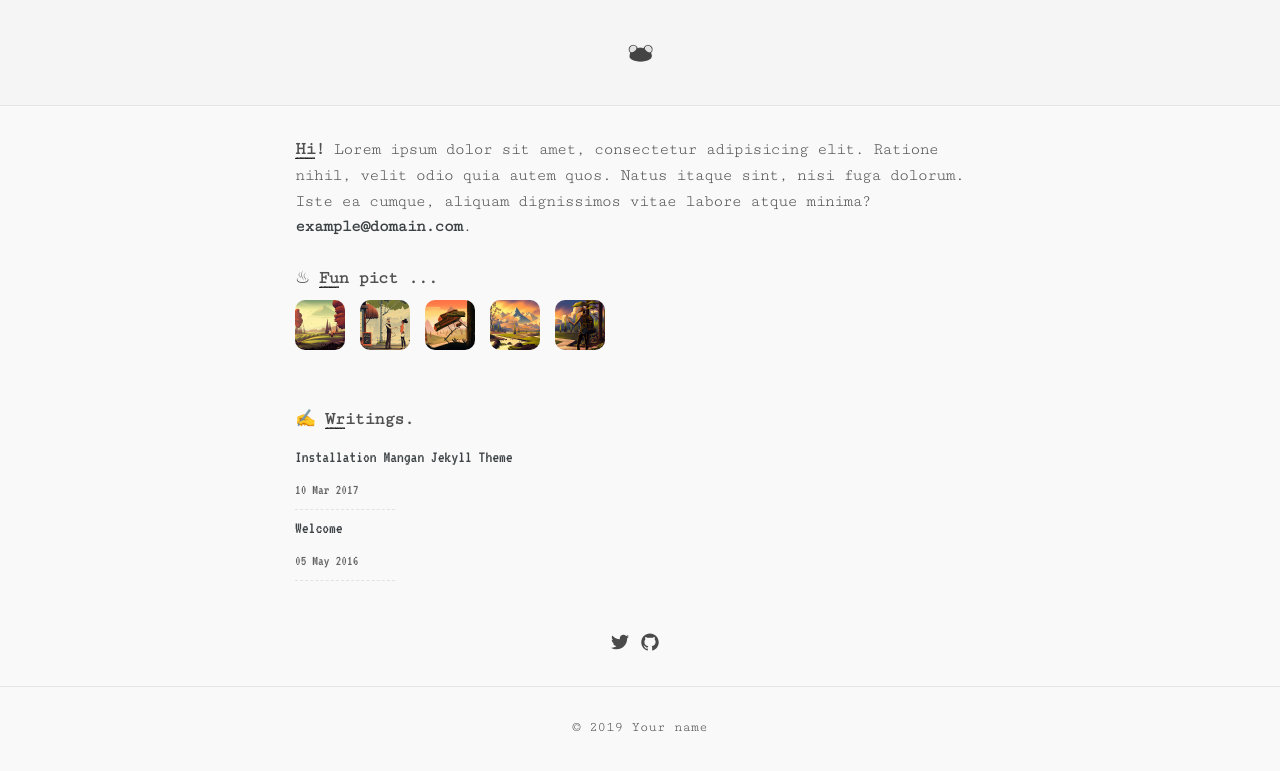
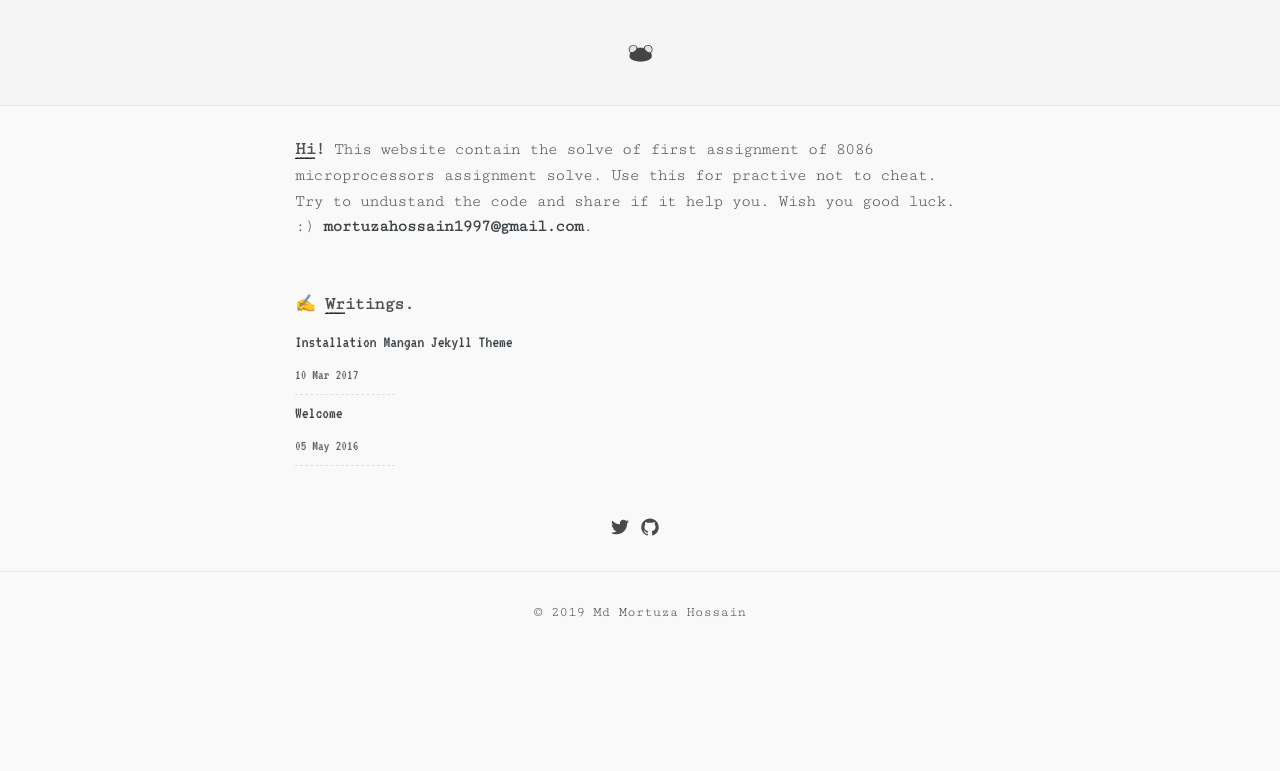
Before and after one commit to mortuzahossain/assembly, a Jekyll site: the page built from index.html, in a window 1280 px wide. Shown: the top 771 px of the page. Built offline with Jekyll 4.4.1, drawn with Linux system fonts in a browser that asks for light colours; some web fonts are replaced; the list of posts is cut into pages by our own code.

Commit message:
Add site description

```diff
--- a/_config.yml
+++ b/_config.yml
@@ -1,13 +1,13 @@
 # Site settings ...
-uri: domain.com
-url: https://domain.com
-name: Your name
-title: Mangan Jekyll Theme
-email: example@domain.com
-author: username
-keywords: "Your, Keyword, Here"
-description: "Lorem ipsum dolor sit amet, consectetur adipisicing elit. Ratione nihil, velit odio quia autem quos. Natus itaque sint, nisi fuga dolorum. Iste ea cumque, aliquam dignissimos vitae labore atque minima?"
-social_username: username
+uri: https://mortuzahossain.github.io/assembly/
+url: https://mortuzahossain.github.io/assembly/
+name: Md Mortuza Hossain
+title: 8086 Assignment
+email: mortuzahossain1997@gmail.com
+author: mortuzahossain
+keywords: "Assignment,asm,project"
+description: "This website contain the solve of first assignment of 8086 microprocessors assignment solve. Use this for practive not to cheat. Try to undustand the code and share if it help you. Wish you good luck. :)"
+social_username: mortuzahossain
 
 # Build settings ...
 sass:
--- a/index.html
+++ b/index.html
@@ -7,29 +7,7 @@ layout: default
           <div class="dummy">
             <b><span class="big">Hi!</span></b> {{ site.description }}
             <a href="mailto:{{ site.email }}"><b>{{ site.email }}</b></a>.<br><br>
-            ♨ <b><span class="big">Fun pict ...</span></b><br>
-            <div class="photos">
-              <a href="https://www.instagram.com/p/BCI1dwchQX5/" class="p0 photo" target="_blank" rel="noopener">
-                <img alt="Vectisaurus Fruitadens Rajasaurus Empaterias." src="{{ '/images/ig_1.jpg' | relative_url }}">
-              </a>
-              <a href="https://www.instagram.com/p/BCI1dwchQX5/" class="p1 photo" target="_blank" rel="noopener">
-                <img alt="Zombie ipsum reversus ab viral inferno." src="{{ '/images/ig_2.jpg' | relative_url }}">
-              </a>
-              <a href="https://www.instagram.com/p/BCI1dwchQX5/" class="p2 photo" target="_blank" rel="noopener">
-                <img alt="Marshmallow cookie jelly beans cake brownie." src="{{ '/images/ig_3.jpg' | relative_url }}">
-              </a>
-              <a href="https://www.instagram.com/p/BCI1dwchQX5/" class="p3 photo" target="_blank" rel="noopener">
-                <img alt="Lorem ipsum dolor sit amet." src="{{ '/images/ig_4.jpg' | relative_url }}">
-              </a>
-              <a href="https://www.instagram.com/p/BCI1dwchQX5/" class="p4 photo" target="_blank" rel="noopener">
-                <img alt="Lewisuchus Poekilopleuron Opisthocoelicaudia Xixiasaurus." src="{{ '/images/ig_5.jpg' | relative_url }}">
-              </a>
-              <div class="caption c0">Vectisaurus Fruitadens Rajasaurus Empaterias.</div>
-              <div class="caption c1">Zombie ipsum reversus ab viral inferno.</div>
-              <div class="caption c2">Marshmallow cookie jelly beans cake brownie.</div>
-              <div class="caption c3">Lorem ipsum dolor sit amet.</div>
-              <div class="caption c4">Lewisuchus Poekilopleuron Opisthocoelicaudia Xixiasaurus.</div>
-            </div><br>
+            <br>
             <div class="dummy blogpost">
               ✍ <b><span class="big">Writings.</span></b>
             </div>
```
